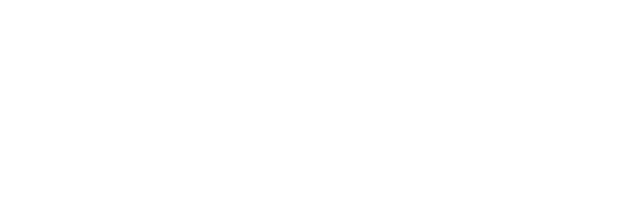
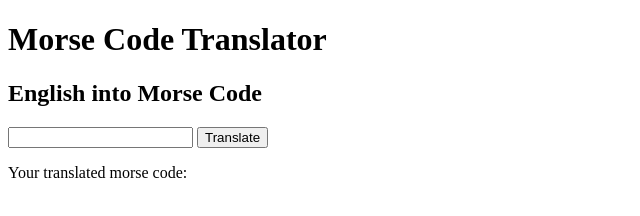
Before and after one commit to Big-Huw100/morse-code-translator, a plain HTML site: page index.html in a window 1280 px wide. Shown: the whole page, without its empty margins (0-640 px from the left). Drawn offline with nearby package versions, Linux system fonts and the light colour scheme; files that its build step writes are made by us from their sources.

Commit message:
Set up HTML elements

```diff
--- a/index.html
+++ b/index.html
@@ -9,6 +9,17 @@
 </head>
 <body>
 
+    <main>
+        <h1>Morse Code Translator</h1>
+        <section>
+            <h2>English into Morse Code</h2>
+            <input type="text" name="Text to be translated" id="">
+            <button>Translate</button>
+            <p>Your translated morse code:</p>
+            <p></p>
+        </section>
+    </main>
+
     <script src="./script.js"></script>
 </body>
 </html>
```
